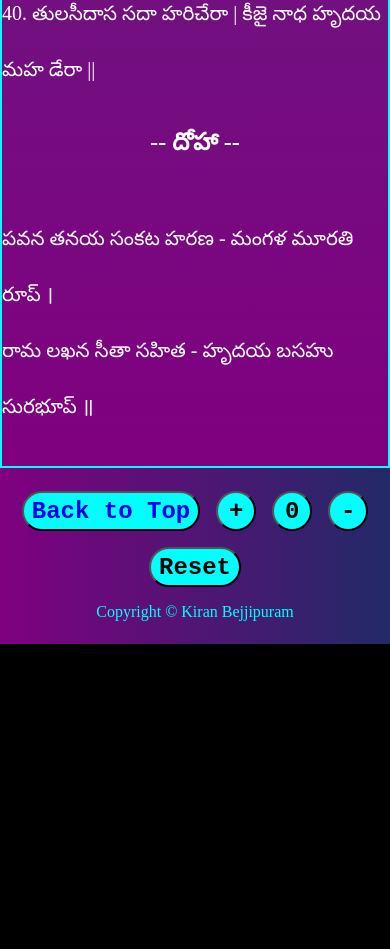
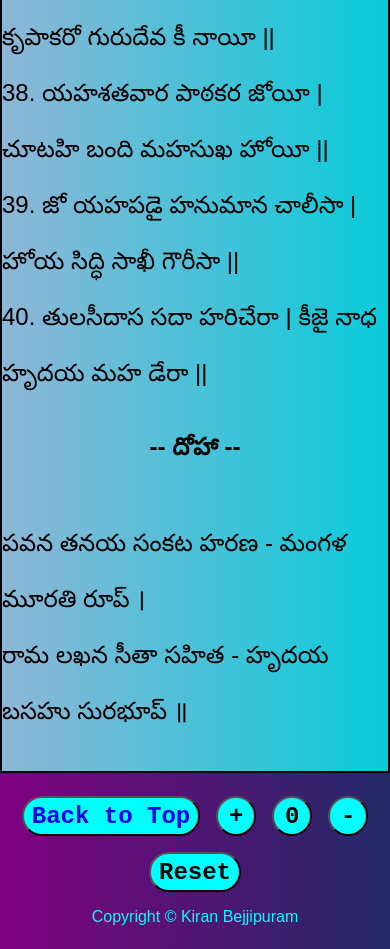
Before and after one commit to kirankusap/chalisa, a plain HTML site: page index.html in a window 390 px wide. Shown: the part 4877-5826 px from the top of the page. Before the commit the page ends 5521 px from the top, so only its background shows below. Drawn offline with Linux system fonts and the light colour scheme.

Commit message:
corrections 6_6_2023

```diff
--- a/css/style.css
+++ b/css/style.css
@@ -5,7 +5,7 @@
 }
 
 html {
-    background: black;
+    background: #222A68;
 }
 
 body {
@@ -14,7 +14,8 @@ body {
     flex-direction: column;
     align-items: center;
     margin-inline: auto;
-    box-shadow: 0 0 30px yellow;
+    box-shadow: 0 0 30px #fff;
+    font-family: Arial, Helvetica, sans-serif;
 }
 
 header {
@@ -35,16 +36,15 @@ h1 {
 
 main {
     width: 100%;
-    /* background: linear-gradient(to bottom, purple, hsla(0, 100%, 50%, 0.6),purple); */
-    background: linear-gradient(to bottom, purple,hsla(207, 44%, 49%, 0.7),purple);
-    outline: 2px solid aqua;
-    outline-offset: -10px;
+    background: linear-gradient(to right, #8eb6d6, hsla(180, 100%, 50%, 0.758));
+    border: 2px solid #000;
 }
 
 section p {
     width: 100%;
     font-size: 1.75rem;
-    color: white;
+    font-weight: 500;
+    color: #000;
     display: flex;
     flex-direction: column;
     align-items: center;
@@ -56,7 +56,7 @@ section p {
 
 h2 {
     text-align: center;
-    color: white;
+    color: #000;
 }
 
 .footer {
@@ -103,7 +103,12 @@ a {
 
 @media screen and (max-width:560px) {
     section p {
-        font-size: 1.25rem;
+        font-size: 1.5rem;
+        font-weight: 100;
+    }
+
+    body {
+        width: 100vw;
     }
 }
 
@@ -114,7 +119,7 @@ a {
     }
 }
 
-@media screen and (max-width:1130px) {
+/* @media screen and (max-width:1130px) {
     h1 {
         font-size: 2rem;
     }
@@ -127,4 +132,4 @@ a {
         outline: none;
         border: 2px solid aqua;
     }
-}
+} */
--- a/index.html
+++ b/index.html
@@ -22,7 +22,7 @@
                 శ్రీ గురుచరణసరోజ రజ నిజమన ముకుర సుధారి || <br>
                 వరణౌ రఘువర విమలయశ జోదాయక ఫలచారి || <br>
                 బుద్ధిహీన తనుజానికై సుమిరౌ పవన కుమార్ || <br>
-                బల బుద్ధి విద్యా దేహు మోహి హరహూ కలేశవికార్ || <br><br>
+                బల బుద్ధి విద్యా దేహు మోహి హరహు కలేశవికార్ || <br><br>
                 <!-- </p>
             <p> -->
                 01. జయహనుమాన జ్ఞాన గుణ సాగర | జయకపీశ తిహుఁలోక వుజాగర || <br>
@@ -37,7 +37,7 @@
                 10. భీమరూప ధరి అసుర సంహరే | రామచంద్రకే కాజసవారే ||<br>
                 11. లాయ సజీవన లఖన జీయయే | శ్రీరఘువీర హరఖి వురలాయే ||<br>
                 12. రఘుపతి కిహ్ని బహుత బడాయి | కహ భరత సమ తుమప్రియభాయి ||<br>
-                13. సహస్ర వదన తుహ్మరో యాశగావై| అసకహి శ్రీపతి కంఠ లగావైఁ ||<br>
+                13. సహస్ర వదన తుహ్మరో యశగావై| అసకహి శ్రీపతి కంఠ లగావైఁ ||<br>
                 14. సనకాది బ్రహ్మది మునీశా | నారద శారద సహిత అహీశా ||<br>
                 15. యమ కుబేర దిగపాల జహఁతే | కవి కోవిద కహి సకై కహఁతే ||<br>
                 16. తుమ ఉపకార సుగ్రీవ హిఁకిన్హా | రామ మిలాయ రాజపద దీన్హా ||<br>
```
